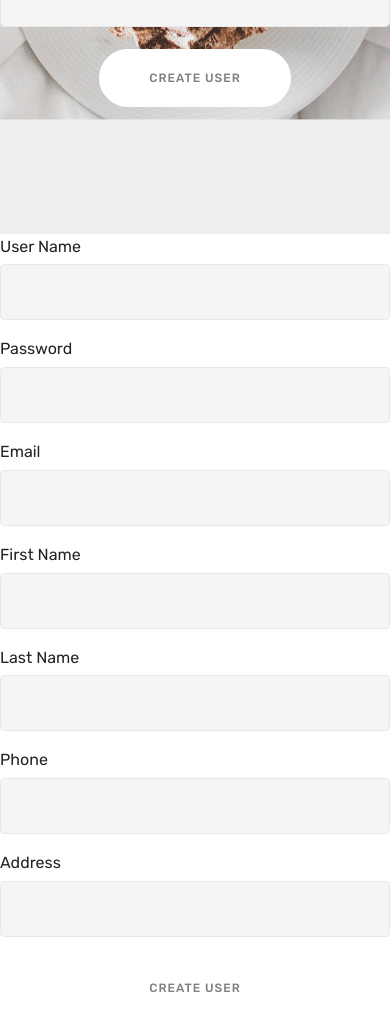
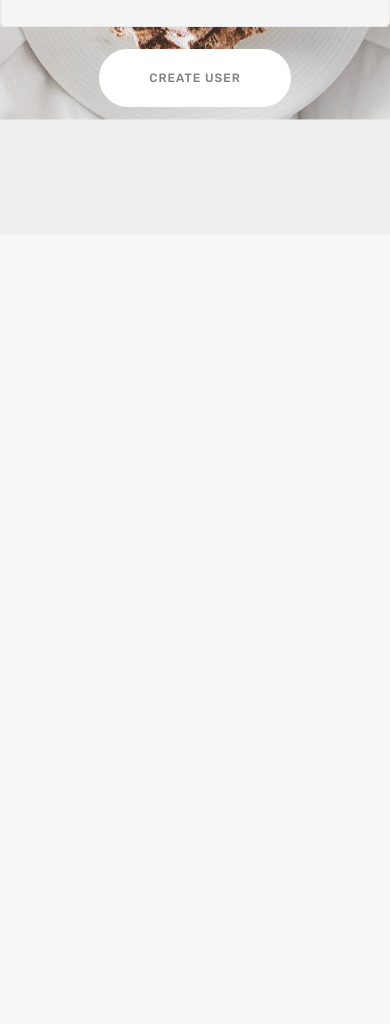
Before and after one commit to ManinderjitS/cmpe272, a PHP site: page /CreateUser.php in a window 390 px wide. Shown: the part 895-1919 px from the top of the page. After the commit the page ends 1015 px from the top, so only its background shows below. Run offline with PHP 8.4, Linux system fonts and the light colour scheme.

Commit message:
minore changed

```diff
--- a/website/Backup/CreateUser.php
+++ b/website/Backup/CreateUser.php
@@ -105,48 +105,6 @@
     </div>
 </section>
 
-<form action="phpFiles/sso_signup.php" method="POST" class="mbr-form form-with-styler" data-form-title="Mobirise Form"><input type="hidden" name="email" data-form-email="true" value="yIkCqbAuZaE/1NMS9tkwPLl1QYvw7K2qQsq4PLtPQYzBJJprDXAi5Y0HASv5+t4J0/o15ziJudBdKitKRP0NgJTF94a+B2t0YZTGvRt7+sua7uz2RjHKTtB7KYUTue9z">
-                    <div class="row row-sm-offset">
-                        <div hidden="hidden" data-form-alert="" class="alert alert-success col-12">Thanks for filling out the form!</div>
-                        <div hidden="hidden" data-form-alert-danger="" class="alert alert-danger col-12">
-                        </div>
-                    </div>
-                    <div class="dragArea row row-sm-offset">
-                        <div class="col-md-4  form-group" data-for="userName">
-                            <label for="userNameForm" class="form-control-label mbr-fonts-style display-7">User Name</label>
-                            <input type="text" name="userName" data-form-field="UserName" required="required" class="form-control display-7" id="userNameForm">
-                        </div>
-						<div class="col-md-4  form-group" data-for="password">
-                            <label for="passwordForm" class="form-control-label mbr-fonts-style display-7">Password</label>
-                            <input type="password" name="password" data-form-field="Password" required="required" class="form-control display-7" id="passwordForm">
-                        </div>
-						<div class="col-md-4  form-group" data-for="email">
-                            <label for="emailForm" class="form-control-label mbr-fonts-style display-7">Email</label>
-                            <input type="email" name="email" data-form-field="Email" required="required" class="form-control display-7" id="emailForm">
-                        </div>
-                        <div class="col-md-4  form-group" data-for="firstName">
-                            <label for="firstNameForm" class="form-control-label mbr-fonts-style display-7">First Name</label>
-                            <input type="text" name="firstName" data-form-field="FirstName" required="required" class="form-control display-7" id="firstNameForm">
-                        </div>
-						<div class="col-md-4  form-group" data-for="lastName">
-                            <label for="lastNameForm" class="form-control-label mbr-fonts-style display-7">Last Name</label>
-                            <input type="text" name="lastName" data-form-field="LastName" required="required" class="form-control display-7" id="lastNameForm">
-                        </div>
-
-                        <br>
-						<div data-for="phone" class="col-md-4  form-group">
-                            <label for="phoneForm" class="form-control-label mbr-fonts-style display-7">Phone</label>
-                            <input type="number" name="phone" data-form-field="Phone" required="required" class="form-control display-7" id="phoneForm">
-                        </div>
-						<div class="col-md-4  form-group" data-for="address">
-                            <label for="addressForm" class="form-control-label mbr-fonts-style display-7">Address</label>
-                            <input type="text" name="address" data-form-field="Address" required="required" class="form-control display-7" id="addressForm">
-                        </div>
-
-                        <div class="col-md-12 input-group-btn align-center"><button type="submit" class="btn btn-primary btn-form display-4" href="index.html">CREATE USER</button></div>
-                    </div>
-                </form>
-
   <script src="assets/web/assets/jquery/jquery.min.js"></script>
   <script src="assets/popper/popper.min.js"></script>
   <script src="assets/tether/tether.min.js"></script>
```
